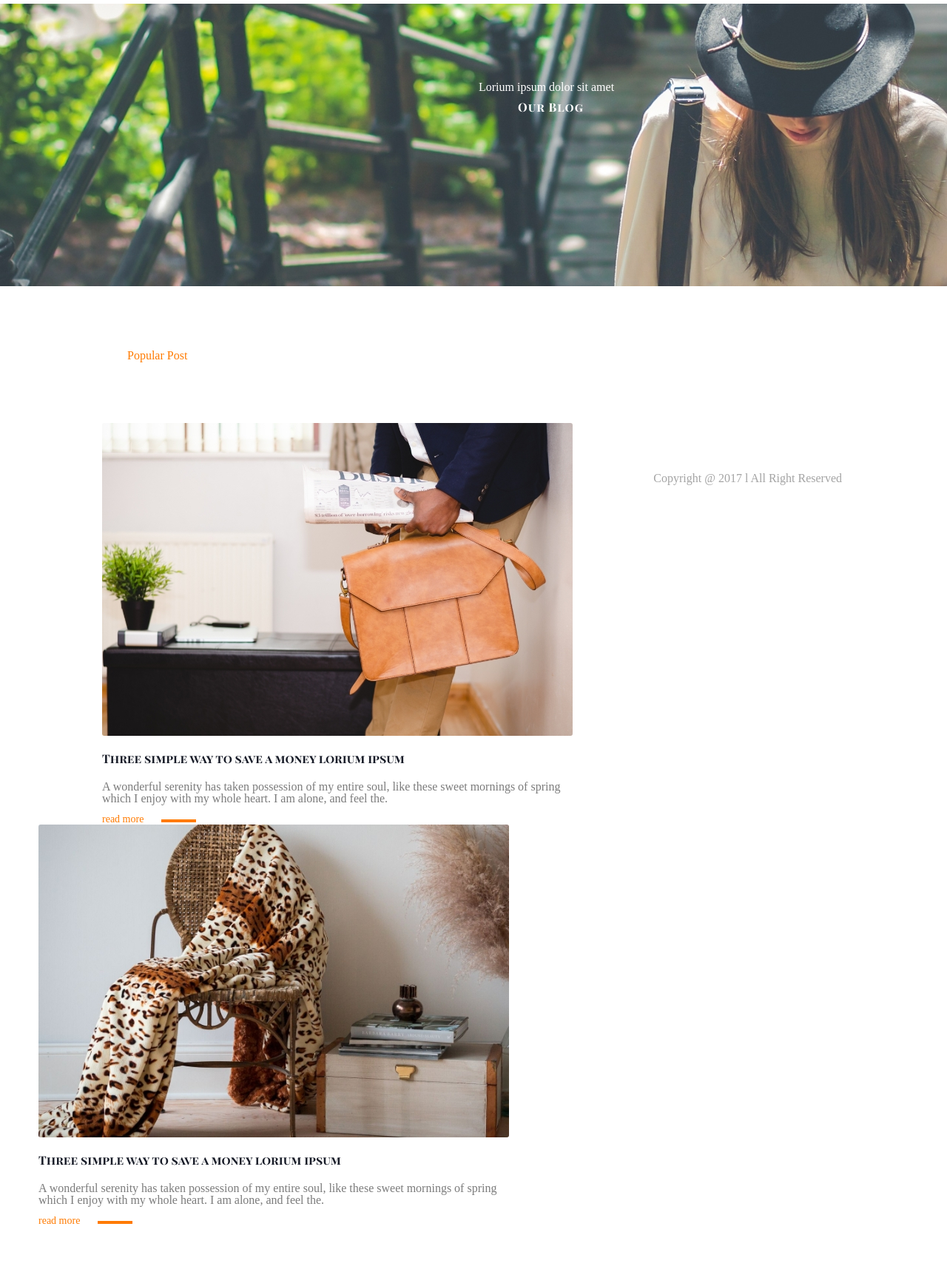
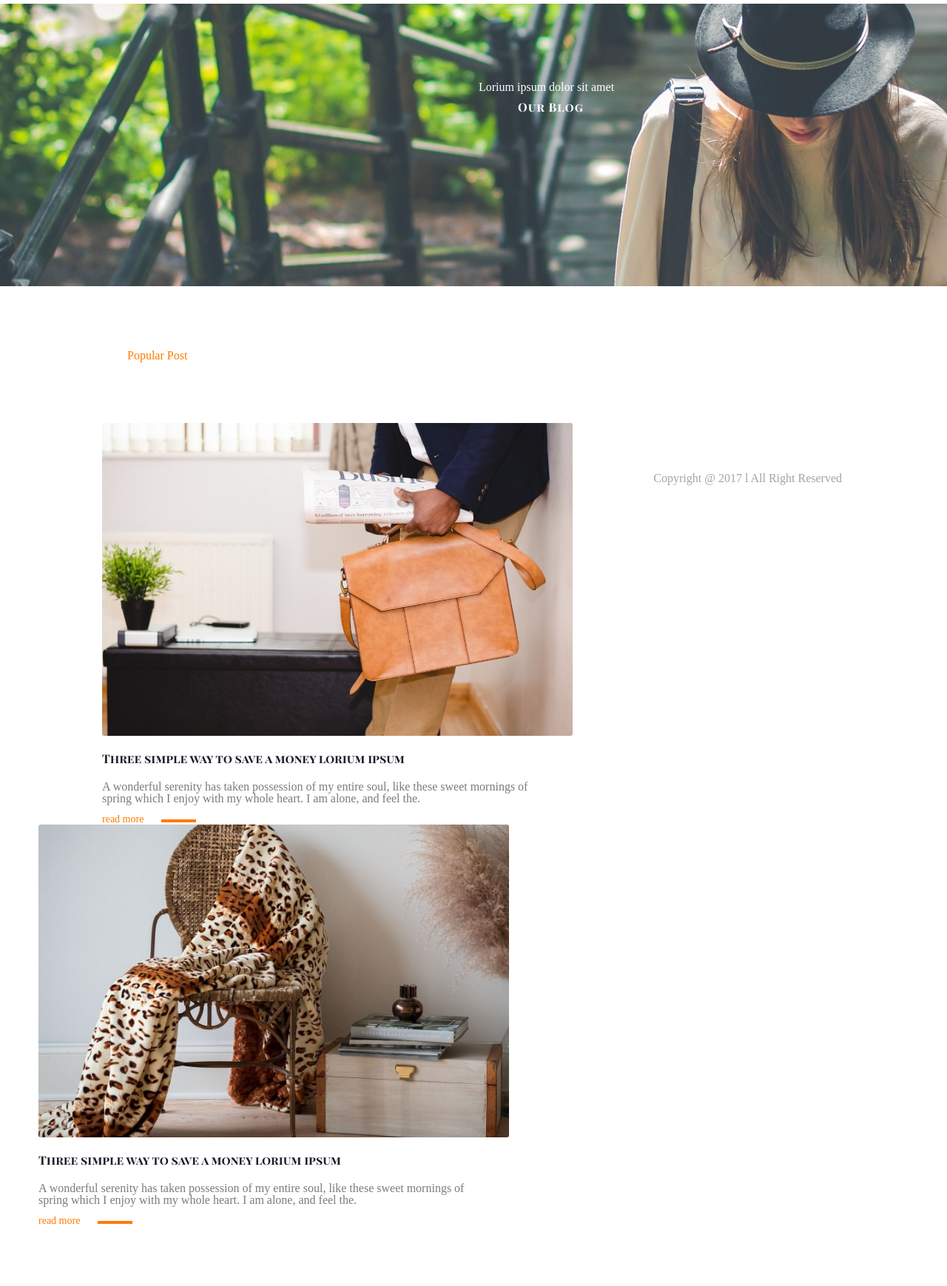
Before and after one commit to Ekaterine5/lesson5-positions, a plain HTML site: page index.html in a window 1280 px wide. Shown: the part 95-1834 px from the top of the page at 74% size. Drawn offline with Linux system fonts and the light colour scheme.

```diff
--- a/css/style.css
+++ b/css/style.css
@@ -69,7 +69,7 @@ body {
 .left-box {
 	margin-left: 138px;
 	margin-top: 83px;
-	width: 636px;
+	width: 600px;
 	display: inline-block;
 }
 .text-box1 {
@@ -85,7 +85,7 @@ body {
 }
 .right-box {
 	display: inline-block;
-	width: 636px;
+	width: 600px;
 	margin-left: 52px;
 }
 
```
